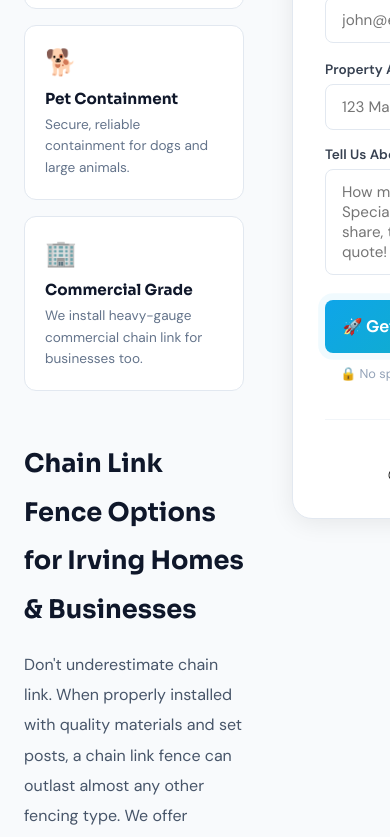
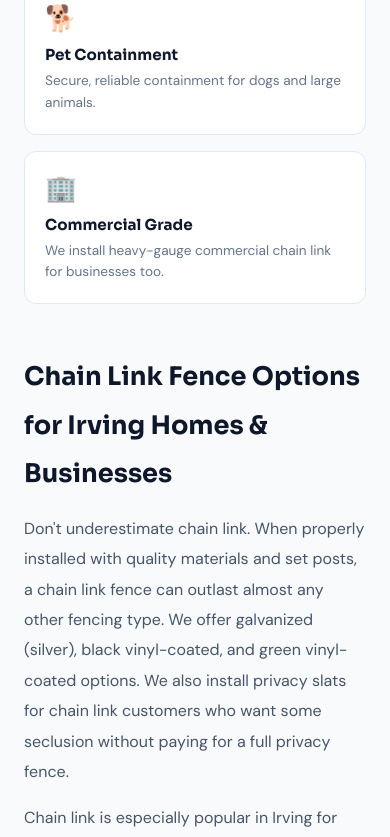
Before and after one commit to Brenhenn-79/irvings-fence-repair, a Next.js app: page /services/chain-link in a window 390 px wide. Shown: the part 1101-1938 px from the top of the page. Built offline with nearby package versions, Linux system fonts and the light colour scheme.

Commit message:
Fix service page mobile layout

```diff
--- a/src/components/ServicePageLayout.tsx
+++ b/src/components/ServicePageLayout.tsx
@@ -56,7 +56,7 @@ export default function ServicePageLayout({
 
       {/* Main Content + Sidebar */}
       <section style={{ padding: '64px 24px', background: '#F8FAFC' }}>
-        <div style={{ maxWidth: '1200px', margin: '0 auto', display: 'grid', gridTemplateColumns: '1fr 380px', gap: '48px', alignItems: 'start' }}>
+        <div style={{ maxWidth: '1200px', margin: '0 auto', display: 'grid', gridTemplateColumns: 'repeat(auto-fit, minmax(min(100%, 500px), 1fr))', gap: '32px', alignItems: 'start' }}>
           {/* Left: Content */}
           <div>
             {/* Benefits */}
@@ -89,7 +89,7 @@ export default function ServicePageLayout({
           </div>
 
           {/* Right: Sticky Form */}
-          <div id="quote" style={{ position: 'sticky', top: '90px', background: 'white', borderRadius: '20px', padding: '32px', border: '1px solid #E2E8F0', boxShadow: '0 4px 24px rgba(0,0,0,0.08)' }}>
+          <div id="quote" style={{ position: 'sticky', top: '90px', width: '100%', background: 'white', borderRadius: '20px', padding: '32px', border: '1px solid #E2E8F0', boxShadow: '0 4px 24px rgba(0,0,0,0.08)' }}>
             <ContactForm
               title="Get Your Free Estimate"
               subtitle="Irving fence quotes — usually within 2 hours!"
```
